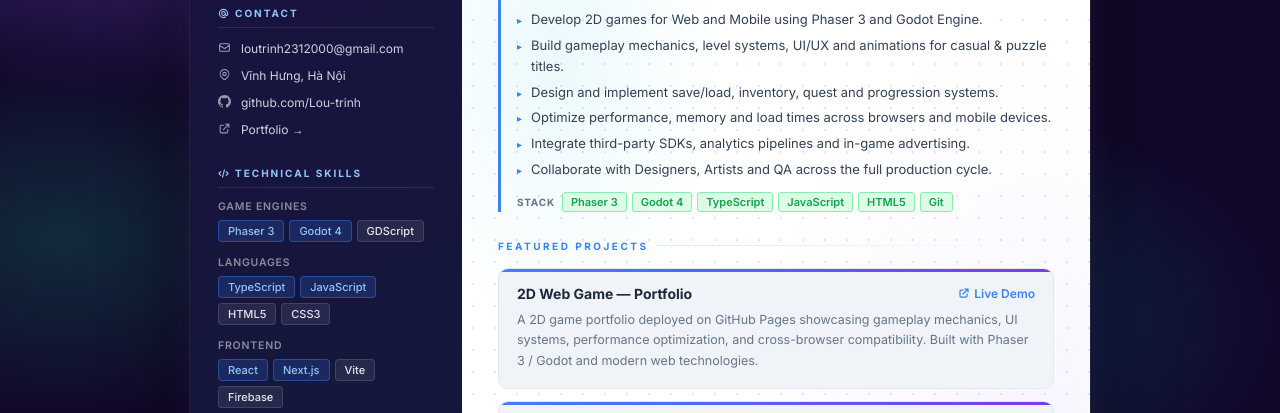
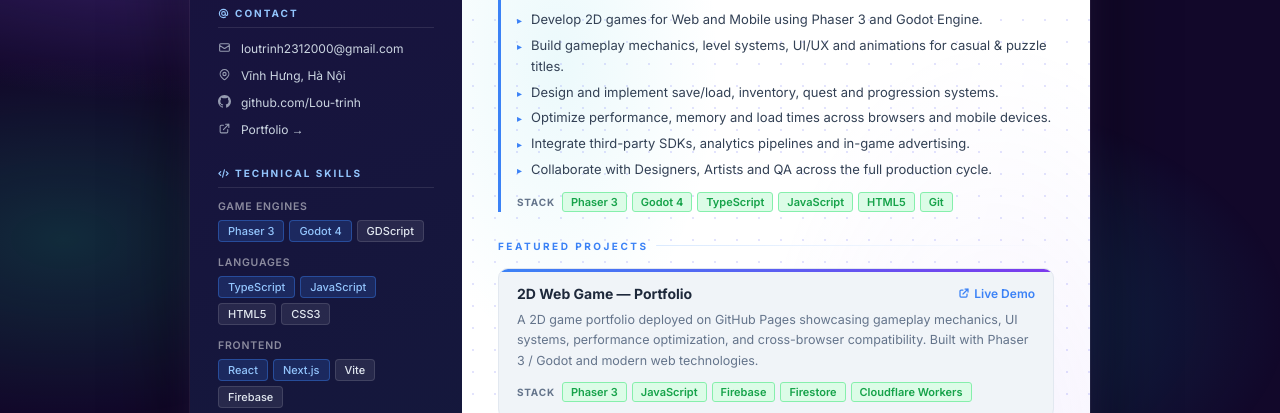
Before and after one commit to Lou-trinh/infomation, a plain HTML site: page index.html in a window 1280 px wide. Shown: the part 361-774 px from the top of the page. Drawn offline with Linux system fonts and the light colour scheme.

Commit message:
Add tech stack to 2D Web Game project card

```diff
--- a/index.html
+++ b/index.html
@@ -739,6 +739,14 @@
             <span class="en">A 2D game portfolio deployed on GitHub Pages showcasing gameplay mechanics, UI systems, performance optimization, and cross-browser compatibility. Built with Phaser 3 / Godot and modern web technologies.</span>
             <span class="vi">Portfolio game 2D triển khai trên GitHub Pages, thể hiện gameplay mechanics, hệ thống UI, tối ưu hiệu năng và tương thích đa trình duyệt. Xây dựng bằng Phaser 3 / Godot và công nghệ web hiện đại.</span>
           </div>
+          <div class="tech-row" style="margin-top:10px;">
+            <span class="tech-lbl">Stack</span>
+            <span class="chip">Phaser 3</span>
+            <span class="chip">JavaScript</span>
+            <span class="chip">Firebase</span>
+            <span class="chip">Firestore</span>
+            <span class="chip">Cloudflare Workers</span>
+          </div>
         </div>
         <div class="proj-card">
           <div class="proj-head">
```
